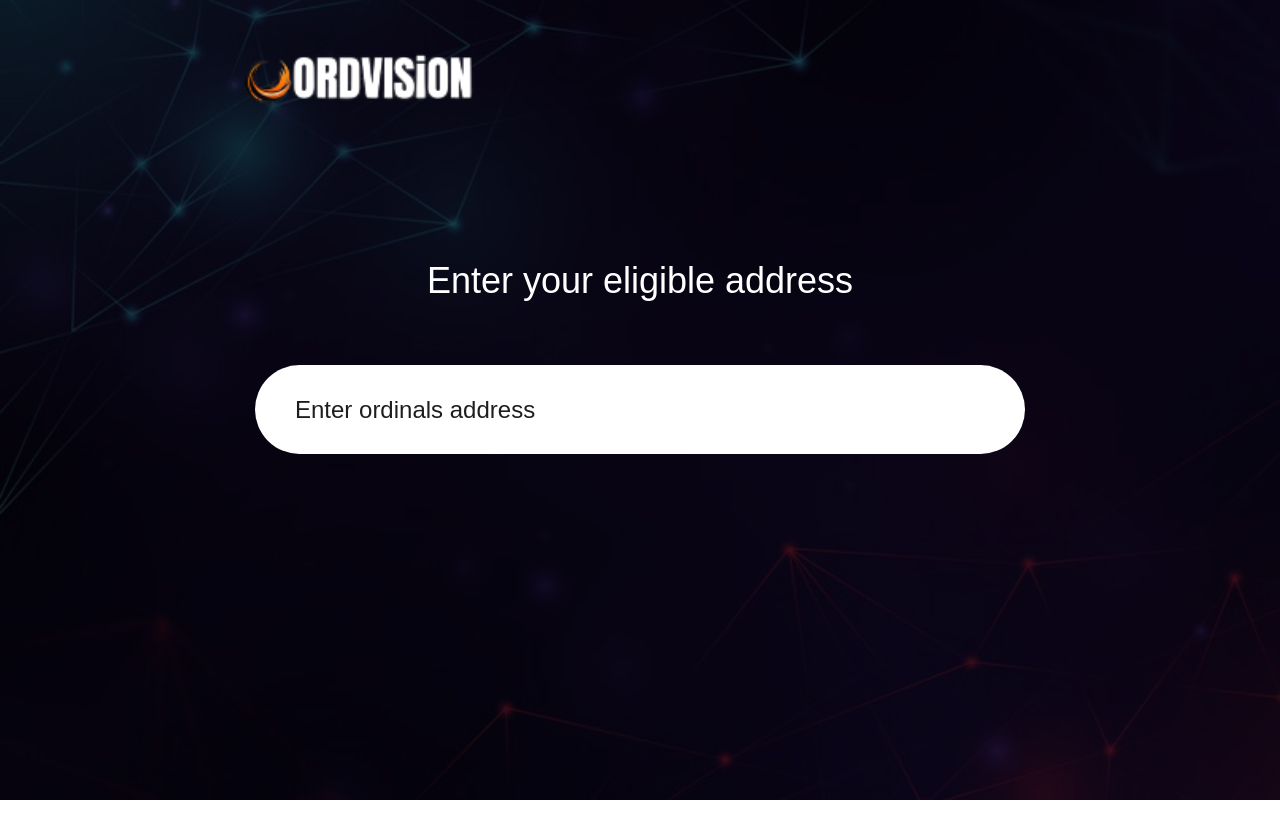
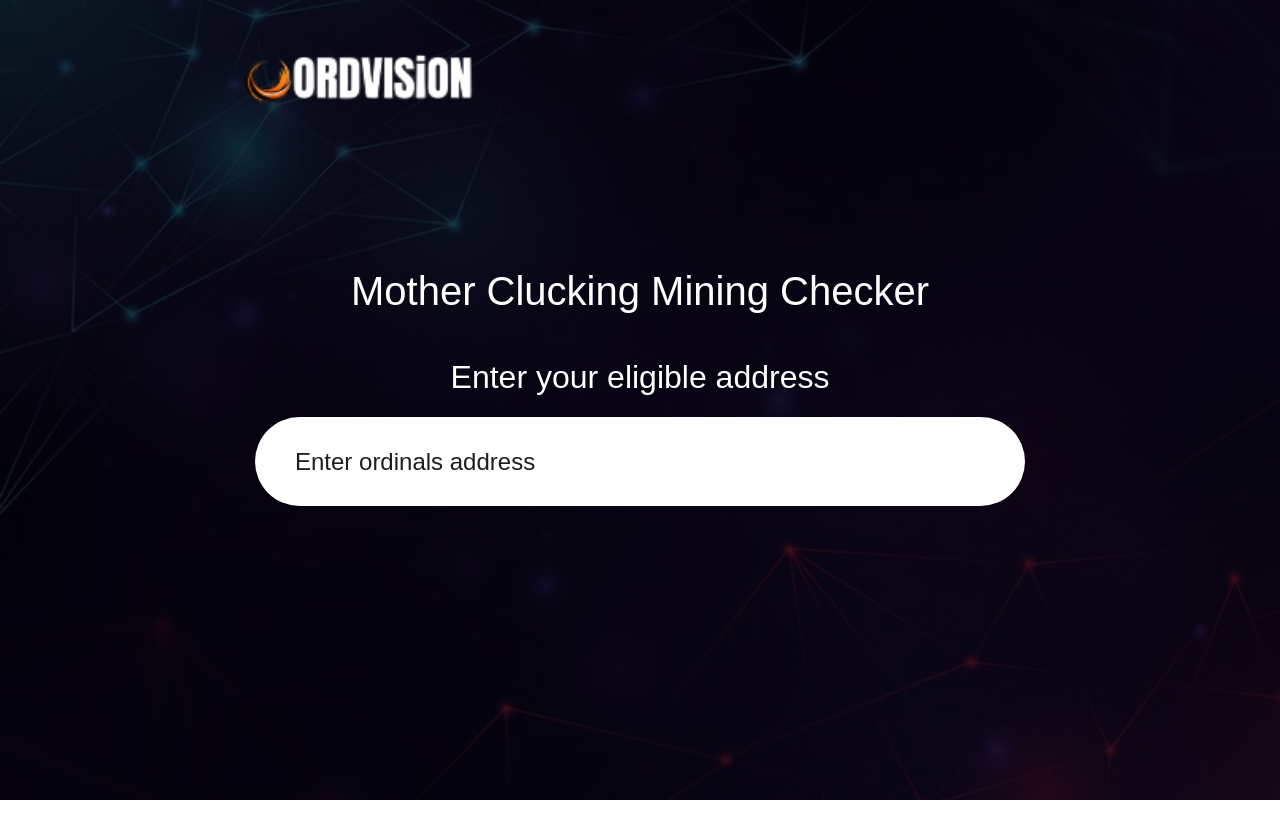
Before and after one commit to rampage1212/ORDVISION_FRONTEND, a Next.js app: page / in a window 1280 px wide. Shown: the top 838 px of the page. Built offline with nearby package versions, Linux system fonts and the light colour scheme.

Commit message:
Add "Mother Clucking Mining Checker" in dashboard

```diff
--- a/src/pages/dashboard/index.tsx
+++ b/src/pages/dashboard/index.tsx
@@ -7,9 +7,14 @@ export default function Dashboard() {
       <div className="min-h-screen bg-[url('/assets/images/background-1.svg')] bg-cover font-poppins">
         <Header />
         <div className="absolute top-[261px] flex w-full flex-col items-center justify-start">
-          <div className="text-4xl text-white">Enter your eligible address</div>
+          <div className="text-[40px] text-white">
+            Mother Clucking Mining Checker
+          </div>
+          <div className="mt-8 text-[32px] text-white">
+            Enter your eligible address
+          </div>
           <input
-            className="mt-16 h-[89px] w-[770px] rounded-full bg-white	 px-10 text-2xl text-[#1E1E1E] placeholder-[#1E1E1E] outline-none"
+            className="mt-4 h-[89px] w-[770px] rounded-full bg-white	 px-10 text-2xl text-[#1E1E1E] placeholder-[#1E1E1E] outline-none"
             placeholder="Enter ordinals address"
           ></input>
           <div className="mt-96 flex w-[1440px] items-center justify-end">
```
